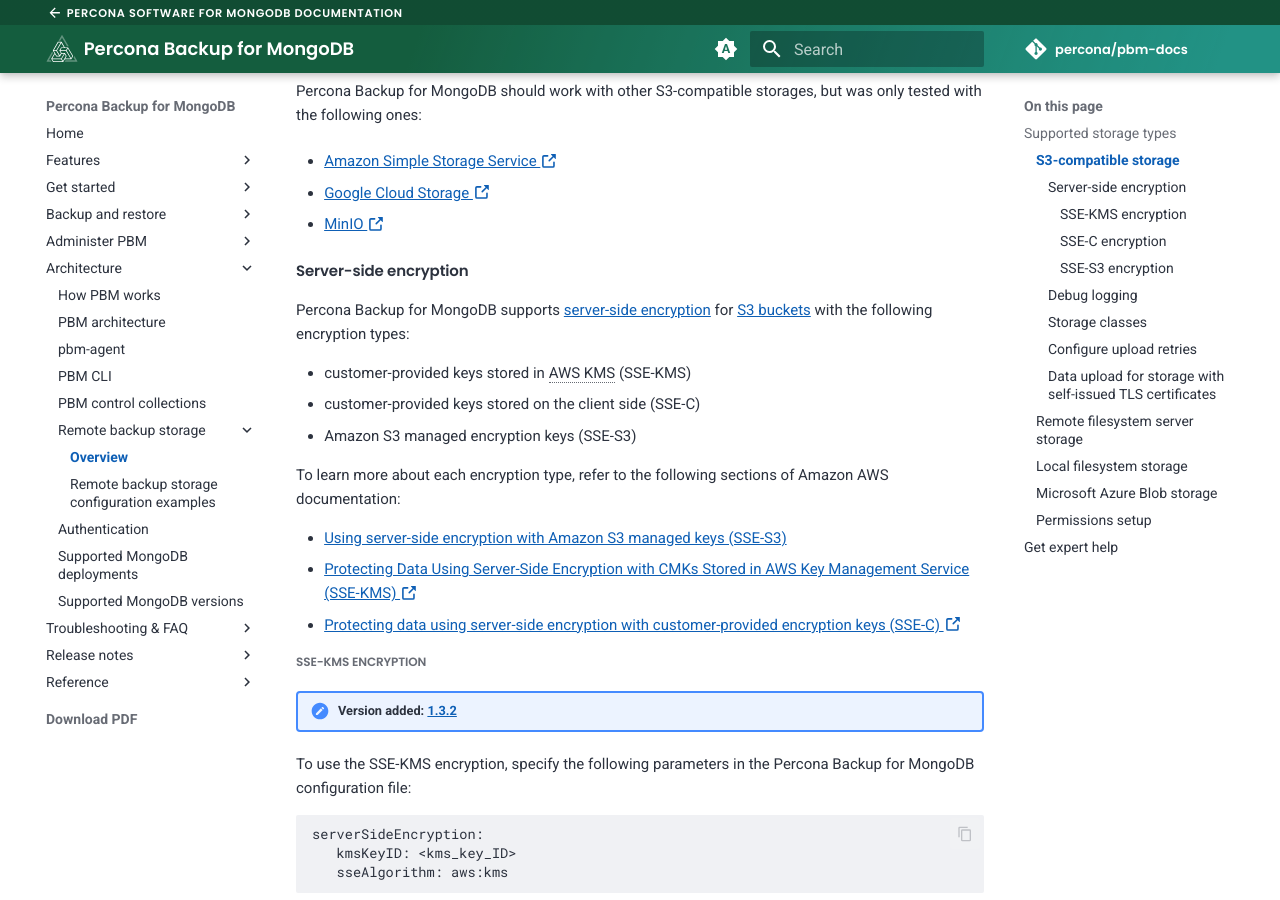
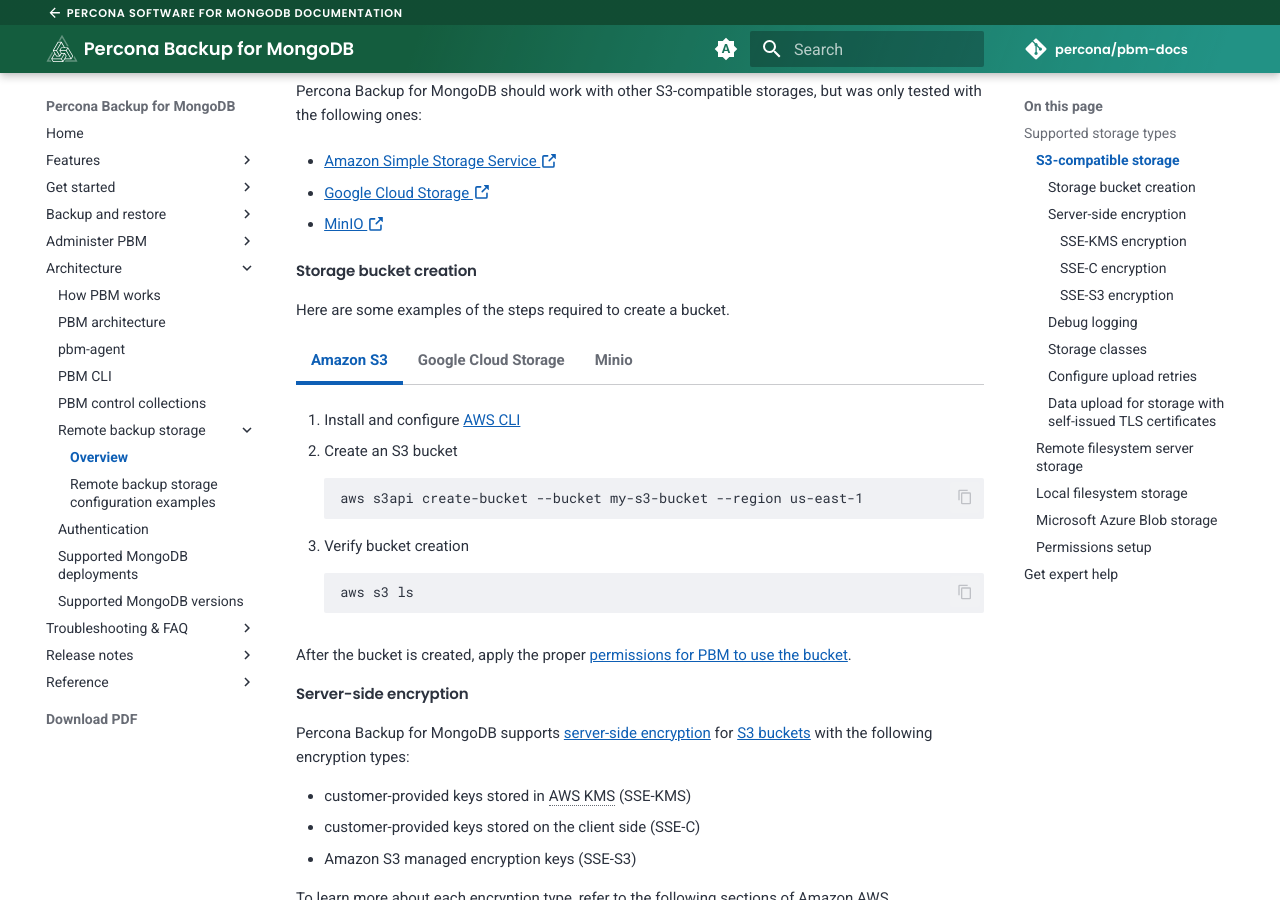
Before and after one commit to percona/pbm-docs, an MkDocs documentation site: the page built from docs/details/storage-configuration.md, in a window 1280 px wide and 900 px high, scrolled down 611 px. Built offline with MkDocs 1.6.1 and Material for MkDocs 9.7.7, drawn with Linux system fonts in a browser that asks for light colours; nearby versions of some CDN libraries; comment, search, counter and statistics services are not loaded.

Commit message:
Update storage-configuration.md

````diff
--- a/docs/details/storage-configuration.md
+++ b/docs/details/storage-configuration.md
@@ -33,6 +33,59 @@
 
 
 * [MinIO :octicons-link-external-16:](https://min.io/)
+
+#### Storage bucket creation
+
+Here are some examples of the steps required to create a bucket.
+
+=== "Amazon S3"
+
+    1. Install and configure [AWS CLI](https://docs.aws.amazon.com/cli/latest/userguide/getting-started-install.html)
+
+    2. Create an S3 bucket
+       ```
+       aws s3api create-bucket --bucket my-s3-bucket --region us-east-1
+       ```
+
+    3. Verify bucket creation
+        ```
+        aws s3 ls
+        ```
+
+=== "Google Cloud Storage"
+
+    1. Install and configure the [gcloud CLI](https://cloud.google.com/sdk/docs/install)
+
+    2. Create a bucket
+       ```
+       gcloud storage buckets create my-gcs-bucket --location=US
+       ```
+
+    3. Verify bucket creation
+        ```
+        gcloud storage buckets list
+        ```
+
+=== "Minio"
+
+    1. Install [MinIO client](https://min.io/docs/minio/linux/reference/minio-mc.html#install-mc)
+
+    2. Configure mc with a MinIO Server
+      ```
+      mc alias set myminio http://127.0.0.1:9000 MINIO_ACCESS_KEY MINIO_SECRET_KEY
+      ```
+
+    3. Create a bucket
+       ```
+       mc mb myminio/my-minio-bucket
+       ```
+
+    4. Verify bucket creation
+        ```
+        mc ls myminio
+        ```
+
+After the bucket is created, apply the proper [permissions for PBM to use the bucket](https://docs.percona.com/percona-backup-mongodb/details/storage-configuration.html#permissions-setup).
 
 #### Server-side encryption
 
````
